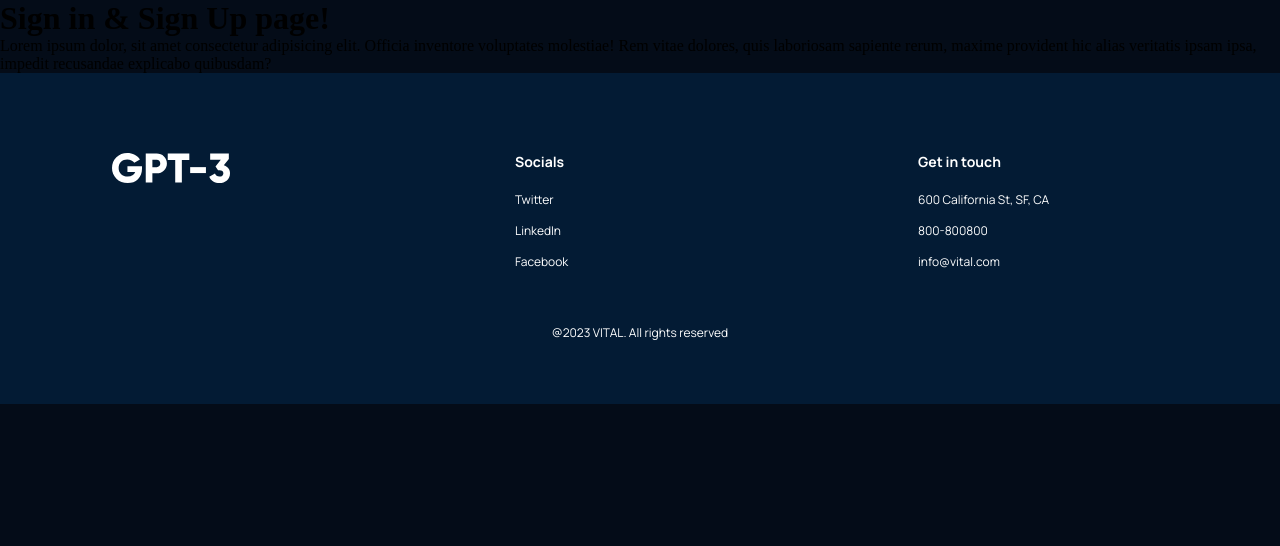
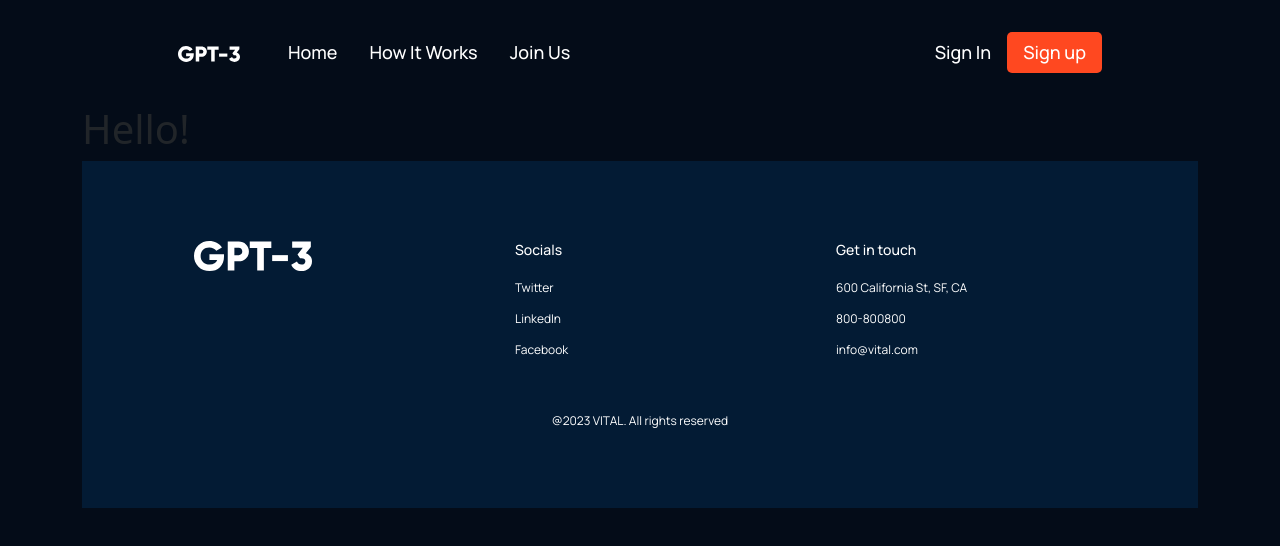
Before and after one commit to srijagadiraju/VITAL, a React (Vite) app in the folder front/: page /join in a window 1280 px wide. Shown: the top 546 px of the page. Built offline with nearby package versions, Linux system fonts and the light colour scheme; no server answers.

Commit message:
updated join and portal

```diff
--- a/front/index.html
+++ b/front/index.html
@@ -4,10 +4,24 @@
     <meta charset="UTF-8" />
     <link rel="icon" type="image/svg+xml" href="/vite.svg" />
     <meta name="viewport" content="width=device-width, initial-scale=1.0" />
-    <title>Vital</title>
+    <title>VITAL</title>
+    <link
+      href="https://cdn.jsdelivr.net/npm/bootstrap@5.3.2/dist/css/bootstrap.min.css"
+      rel="stylesheet"
+      integrity="sha384-T3c6CoIi6uLrA9TneNEoa7RxnatzjcDSCmG1MXxSR1GAsXEV/Dwwykc2MPK8M2HN"
+      crossorigin="anonymous"
+    />
   </head>
   <body>
-    <div id="root"></div>
+    <div class="container">
+      <div id="root"></div>
+    </div>
+
+    <script
+      src="https://cdn.jsdelivr.net/npm/bootstrap@5.3.2/dist/js/bootstrap.bundle.min.js"
+      integrity="sha384-C6RzsynM9kWDrMNeT87bh95OGNyZPhcTNXj1NW7RuBCsyN/o0jlpcV8Qyq46cDfL"
+      crossorigin="anonymous"
+    ></script>
     <script type="module" src="/src/main.jsx"></script>
   </body>
 </html>
--- a/front/src/App.jsx
+++ b/front/src/App.jsx
@@ -1,14 +1,13 @@
 import AppRoutes from "./AppRoutes";
 import { Footer } from "./containers";
 import "./App.css";
-
 
 export default function App() {
   async function testBack() {
     console.log("testing backend");
     const response = await fetch("./api/appointments");
     const data = await response.json();
-    console.log(data);
+    console.log("Got Appointments!", data);
   }
 
   testBack();
--- a/front/src/components/index.js
+++ b/front/src/components/index.js
@@ -1,3 +1,5 @@
 export { default as CTA } from "./cta/CTA";
 export { default as Navbar } from "./navbar/Navbar";
 export { default as Feature } from "./feature/Feature";
+export { default as Join } from "./join/Join";
+export { default as Portal } from "./portal/Portal";
--- /dev/null
+++ b/front/src/components/join/Join.jsx
@@ -0,0 +1,14 @@
+import React, { useState } from "react";
+import "./join.css";
+
+const Join = () => {
+    const [openMenu, setOpenMenu] = useState(false);
+
+    return (
+        <div>
+            <h1>Hello!</h1>
+        </div>
+    );
+}
+
+export default Join;
--- a/front/src/components/login/login.jsx
+++ /dev/null
@@ -1,4 +0,0 @@
-import { useState } from "react";
-import { RiMenu3Line, RiCloseLine } from "react-icons/ri";
-import "./navbar.css";
-import logo from "../../assets/logo.svg";
--- /dev/null
+++ b/front/src/components/portal/Portal.jsx
@@ -0,0 +1,27 @@
+import React, { useState } from "react";
+import "./portal.css";
+
+const Portal = () => {
+    const [openMenu, setOpenMenu] = useState(false);
+
+    const appointments = [{name: "", department: ""}];
+
+
+    function renderAppointments(){
+        return <div>
+          {appointments.map()}
+
+
+        </div>
+    }
+
+    return (
+        <div>
+            <h1>Welcome to the Appointment Portal!</h1>
+
+            {renderAppointments()};
+        </div>
+    );
+}
+
+export default Portal;
--- a/front/src/pages/Join.jsx
+++ b/front/src/pages/Join.jsx
@@ -1,15 +1,14 @@
-const Join = () => {
-  return (
-    <div>
-      <h1>Sign in & Sign Up page!</h1>
-      <p>
-        Lorem ipsum dolor, sit amet consectetur adipisicing elit. Officia
-        inventore voluptates molestiae! Rem vitae dolores, quis laboriosam
-        sapiente rerum, maxime provident hic alias veritatis ipsam ipsa, impedit
-        recusandae explicabo quibusdam?
-      </p>
-    </div>
-  );
-};
+import React from "react";
+import { Navbar, Join } from "../components";
 
-export default Join;
+const JoinPage = () => {
+    return (
+        <div>
+            <Navbar />
+            <Join />
+
+        </div>
+    );
+}
+
+export default JoinPage;
--- a/front/src/pages/PatientPortal.jsx
+++ b/front/src/pages/PatientPortal.jsx
@@ -1,15 +1,13 @@
+import React from "react";
+import { Navbar, Portal } from "../components";
+
 const PatientPortal = () => {
-  return (
-    <div>
-      <h1>Patient Portal page!</h1>
-      <p>
-        Lorem ipsum dolor, sit amet consectetur adipisicing elit. Officia
-        inventore voluptates molestiae! Rem vitae dolores, quis laboriosam
-        sapiente rerum, maxime provident hic alias veritatis ipsam ipsa, impedit
-        recusandae explicabo quibusdam?
-      </p>
-    </div>
-  );
-};
+    return (
+        <div>
+            <Navbar />
+            <Portal />
+        </div>
+    );
+}
 
 export default PatientPortal;
```
Also changed, not shown: front/src/components/join/join.css (added), front/src/components/portal/portal.css (added), 1 other file (tests, documents, lock files or other folders).
